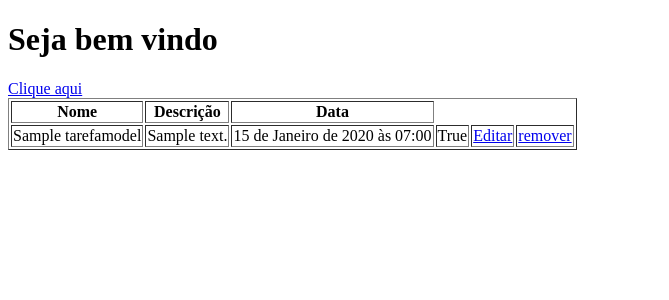
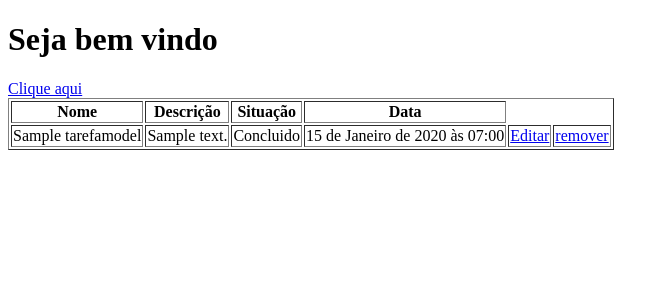
Before and after one commit to Luiz-Otavio15/SistemaEscolar, a Django app: page /Tarefa/ in a window 1280 px wide. Shown: the top 300 px of the page, without its empty margins (0-669 px from the left). Run offline with Django 5.2, Linux system fonts and the light colour scheme; tables that the repository leaves empty hold one stand-in row (values such as "Sample post").

Commit message:
Foi adicionado situação da atividade

```diff
--- a/ProjetoEscola/Escola/templates/escola/TelaInicial.html
+++ b/ProjetoEscola/Escola/templates/escola/TelaInicial.html
@@ -14,6 +14,7 @@
         <thead>
             <th>Nome</th>
             <th>Descrição</th>
+            <th>Situação</th>
             <th>Data</th>
         </thead>
         <tbody>
@@ -21,8 +22,8 @@
             <tr>
                 <td>{{tarefa.nome}}</td>
                 <td>{{tarefa.descricao}}</td>
+                <td>{% if tarefa.situacao %}Concluido{% else %}Pendente{% endif %}</td>
                 <td>{{tarefa.data}}</td>
-                <td>{{tarefa.situacao}}</td>
                 <td><a href="{% url 'Escola:editar' tarefa.id %}">Editar</a></td>
                 <td><a href="{% url 'Escola:remover' tarefa.id %}">remover</a></td>
             </tr>
```
